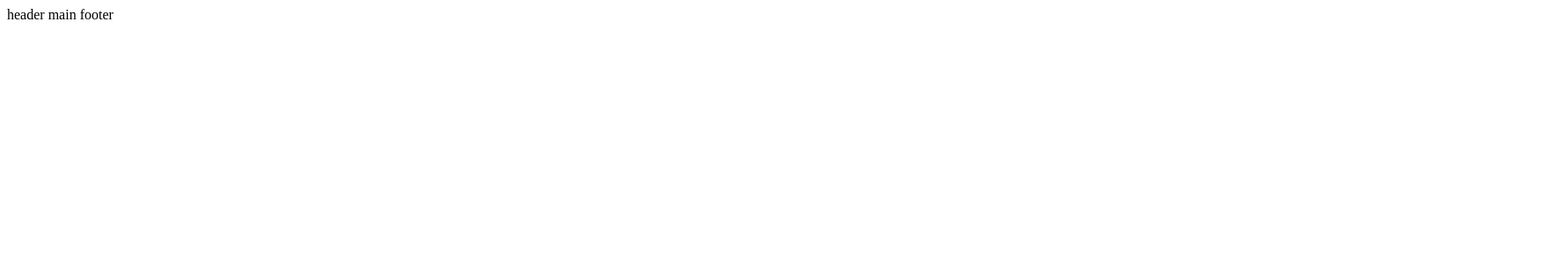
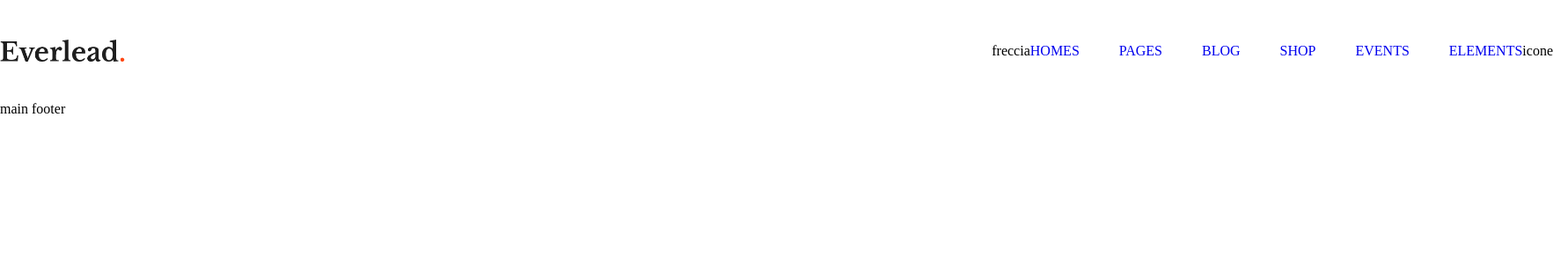
Before and after one commit to dieromeo/proj-html-vuejs, a Vue app: page / in a window 1280 px wide. Shown: the top 300 px of the page at 88% size, 1765 px wide, since content can reach past the window. Built offline with nearby package versions, Linux system fonts and the light colour scheme.

Commit message:
feat: layout topbar

```diff
--- a/src/App.vue
+++ b/src/App.vue
@@ -1,6 +1,6 @@
 <script>
 import FooterComponent from './components/FooterComponent.vue';
-import HeaderComponent from './components/HeaderComponent.vue';
+import HeaderComponent from './components/Header/HeaderComponent.vue';
 import MainComponent from './components/MainComponent.vue';
 
 export default {
--- /dev/null
+++ b/src/components/Header/HeaderComponent.vue
@@ -0,0 +1,16 @@
+<script>
+import Topbar from './Topbar.vue';
+
+export default {
+    name: 'HeaderComponent',
+    components: { Topbar }
+}
+</script>
+
+<template>
+    <header>
+        <Topbar />
+    </header>
+</template>
+
+<style></style>
--- /dev/null
+++ b/src/components/Header/Logo.vue
@@ -0,0 +1,20 @@
+<script>
+export default {
+    name: 'Logo',
+    data() {
+        return {
+            logo: { img: "../../../public/img/logo-img-01.png", alt: 'logo' }
+        }
+    }
+}
+</script>
+
+<template>
+    <img :src="logo.img" :alt="logo.alt">
+</template>
+
+<style lang="scss" scoped>
+img {
+    height: 25px;
+}
+</style>
--- /dev/null
+++ b/src/components/Header/Navbar.vue
@@ -0,0 +1,40 @@
+<script>
+export default {
+    name: 'Navbar',
+    data() {
+        return {
+            list: [
+                { title: 'Homes', link: '#' },
+                { title: 'Pages', link: '#' },
+                { title: 'Blog', link: '#' },
+                { title: 'Shop', link: '#' },
+                { title: 'Events', link: '#' },
+                { title: 'Elements', link: '#' },
+            ]
+        }
+    }
+}
+</script>
+
+<template>
+    <nav>
+        freccia
+        <ul>
+            <li v-for="element in list">
+                <a :href="element.link">{{ element.title.toUpperCase() }}</a>
+            </li>
+        </ul>
+        icone
+    </nav>
+</template>
+
+<style lang="scss" scoped>
+nav {
+    display: flex;
+
+    ul {
+        display: flex;
+        gap: 45px;
+    }
+}
+</style>
--- /dev/null
+++ b/src/components/Header/Topbar.vue
@@ -0,0 +1,27 @@
+<script>
+import Logo from './Logo.vue';
+import Navbar from './Navbar.vue';
+
+export default {
+    name: 'Topbar',
+    components: { Logo, Navbar }
+}
+</script>
+
+<template>
+    <div class="big-container">
+        <div class="top-bar">
+            <Logo />
+            <Navbar />
+        </div>
+    </div>
+</template>
+
+<style lang="scss" scoped>
+.top-bar {
+    display: flex;
+    justify-content: space-between;
+    align-items: center;
+    padding: 45px 0;
+}
+</style>
--- a/src/components/HeaderComponent.vue
+++ /dev/null
@@ -1,11 +0,0 @@
-<script>
-export default {
-    name: 'HeaderComponent'
-}
-</script>
-
-<template>
-    header
-</template>
-
-<style></style>
--- a/src/style/main.scss
+++ b/src/style/main.scss
@@ -0,0 +1,2 @@
+@use './partials/reset' as *;
+@use './partials/common' as *;
--- /dev/null
+++ b/src/style/partials/_common.scss
@@ -0,0 +1,16 @@
+/*************
+COMMON
+*************/
+
+.big-container {
+    width: 1765px;
+    margin: 0 auto;
+}
+
+ul {
+    list-style: none;
+}
+
+a {
+    text-decoration: none;
+}
--- /dev/null
+++ b/src/style/partials/_reset.scss
@@ -0,0 +1,9 @@
+/**********
+RESET
+**********/
+
+* {
+    margin: 0;
+    padding: 0;
+    box-sizing: border-box;
+}
```
Also changed, not shown: public/img/logo-img-01.png (added).
